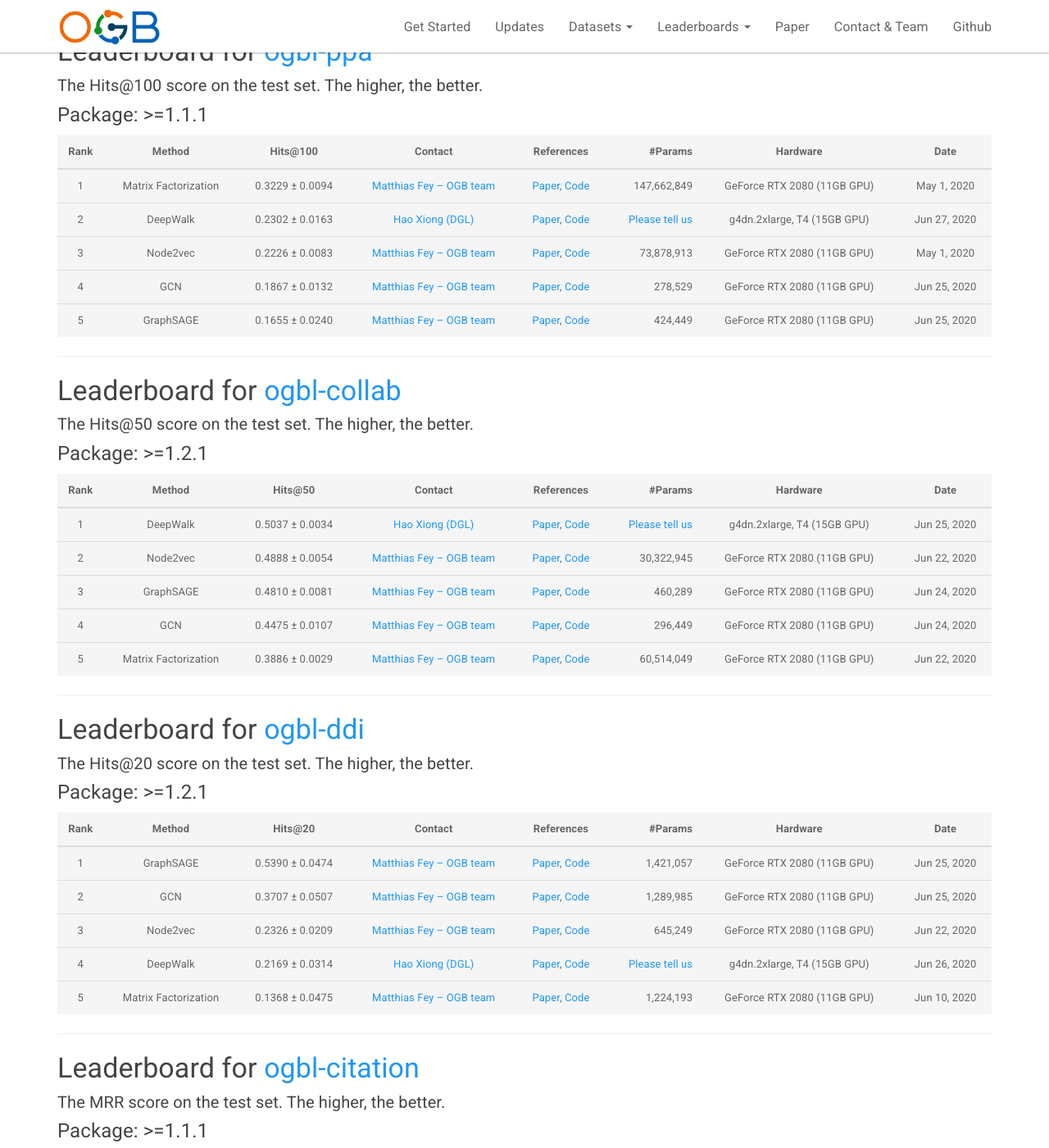
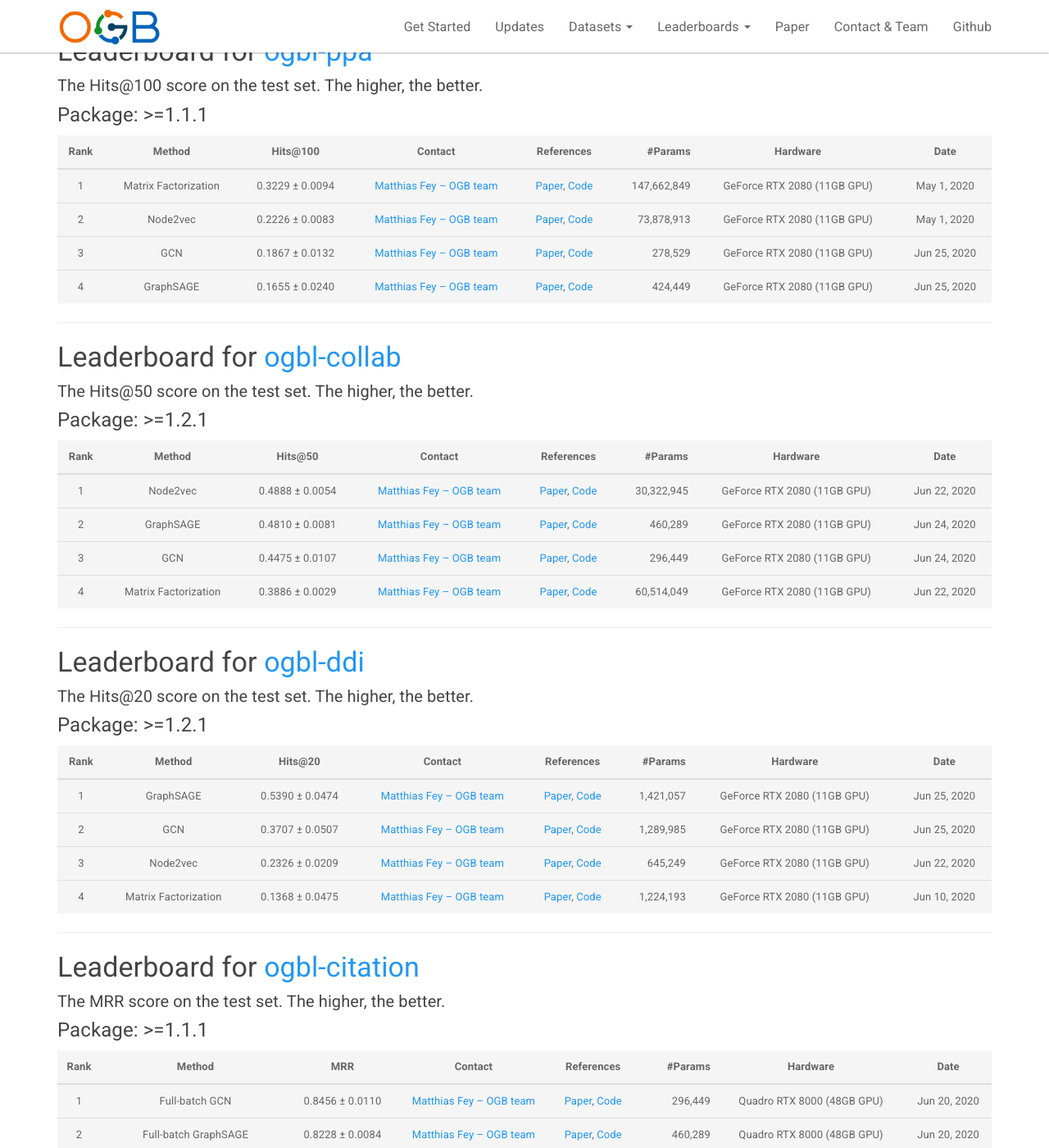
Before and after one commit to snap-stanford/ogb-web, a Jekyll site: the page built from _docs/leaderboard/leader_linkprop.md, in a window 1280 px wide and 1400 px high, scrolled down 440 px. Shown: the whole window at 82% size. Built offline with Jekyll 4.4.1, drawn with Linux system fonts in a browser that asks for light colours; some of the changed text lies outside the part shown.

Commit message:
updateleaderboard

```diff
--- a/_docs/leaderboard/leader_linkprop.md
+++ b/_docs/leaderboard/leader_linkprop.md
@@ -27,10 +27,9 @@ The **bold** method name indicates that the implementation is **official** (by t
 | Rank  | Method | Hits@100 | Contact | References | #Params | Hardware | Date
 |:----:|:-----:|:------:|:-----:|:-----:|-----:|:-----:|:-----:|
 |  1  |  Matrix Factorization  | 0.3229 ± 0.0094   | [Matthias Fey -- OGB team](mailto:matthias.fey@tu-dortmund.de) | [Paper](https://arxiv.org/abs/2005.00687), [Code](https://github.com/snap-stanford/ogb/tree/master/examples/linkproppred/ppa) | 147,662,849 | GeForce RTX 2080 (11GB GPU) | May 1, 2020 |
-|  2  |  DeepWalk  | 0.2302 ± 0.0163   | [Hao Xiong (DGL)](mailto:taxuexh@sjtu.edu.cn) | [Paper](https://arxiv.org/pdf/1403.6652.pdf), [Code](https://github.com/dmlc/dgl/tree/master/examples/pytorch/ogb/deepwalk) | [Please tell us](mailto:ogb@cs.stanford.edu) | g4dn.2xlarge, T4 (15GB GPU) | Jun 27, 2020 |
-|  3  |  Node2vec  | 0.2226 ± 0.0083   | [Matthias Fey -- OGB team](mailto:matthias.fey@tu-dortmund.de) | [Paper](https://arxiv.org/abs/1607.00653), [Code](https://github.com/snap-stanford/ogb/tree/master/examples/linkproppred/ppa) | 73,878,913 | GeForce RTX 2080 (11GB GPU) | May 1, 2020 |
-|  4  |  GCN  | 0.1867 ± 0.0132   | [Matthias Fey -- OGB team](mailto:matthias.fey@tu-dortmund.de) | [Paper](https://arxiv.org/abs/1609.02907), [Code](https://github.com/snap-stanford/ogb/tree/master/examples/linkproppred/ppa) | 278,529 | GeForce RTX 2080 (11GB GPU) | Jun 25, 2020 |
-|  5  |  GraphSAGE  | 0.1655 ± 0.0240   | [Matthias Fey -- OGB team](mailto:matthias.fey@tu-dortmund.de) | [Paper](https://arxiv.org/abs/1706.02216), [Code](https://github.com/snap-stanford/ogb/tree/master/examples/linkproppred/ppa) | 424,449 | GeForce RTX 2080 (11GB GPU) | Jun 25, 2020 |
+|  2  |  Node2vec  | 0.2226 ± 0.0083   | [Matthias Fey -- OGB team](mailto:matthias.fey@tu-dortmund.de) | [Paper](https://arxiv.org/abs/1607.00653), [Code](https://github.com/snap-stanford/ogb/tree/master/examples/linkproppred/ppa) | 73,878,913 | GeForce RTX 2080 (11GB GPU) | May 1, 2020 |
+|  3  |  GCN  | 0.1867 ± 0.0132   | [Matthias Fey -- OGB team](mailto:matthias.fey@tu-dortmund.de) | [Paper](https://arxiv.org/abs/1609.02907), [Code](https://github.com/snap-stanford/ogb/tree/master/examples/linkproppred/ppa) | 278,529 | GeForce RTX 2080 (11GB GPU) | Jun 25, 2020 |
+|  4  |  GraphSAGE  | 0.1655 ± 0.0240   | [Matthias Fey -- OGB team](mailto:matthias.fey@tu-dortmund.de) | [Paper](https://arxiv.org/abs/1706.02216), [Code](https://github.com/snap-stanford/ogb/tree/master/examples/linkproppred/ppa) | 424,449 | GeForce RTX 2080 (11GB GPU) | Jun 25, 2020 |
 
 
 
@@ -46,11 +45,10 @@ The **bold** method name indicates that the implementation is **official** (by t
 
 | Rank  | Method | Hits@50 | Contact | References | #Params | Hardware | Date
 |:----:|:-----:|:------:|:-----:|:-----:|-----:|:-----:|:-----:|
-|  1  |  DeepWalk  | 0.5037 ± 0.0034   | [Hao Xiong (DGL)](mailto:taxuexh@sjtu.edu.cn) | [Paper](https://arxiv.org/pdf/1403.6652.pdf), [Code](https://github.com/dmlc/dgl/tree/master/examples/pytorch/ogb/deepwalk) | [Please tell us](mailto:ogb@cs.stanford.edu) | g4dn.2xlarge, T4 (15GB GPU) | Jun 25, 2020 |
-|  2  |  Node2vec  | 0.4888 ± 0.0054   | [Matthias Fey -- OGB team](mailto:matthias.fey@tu-dortmund.de) | [Paper](https://arxiv.org/abs/1607.00653), [Code](https://github.com/snap-stanford/ogb/tree/master/examples/linkproppred/collab) | 30,322,945 | GeForce RTX 2080 (11GB GPU) | Jun 22, 2020 |
-|  3  |  GraphSAGE  | 0.4810 ± 0.0081   | [Matthias Fey -- OGB team](mailto:matthias.fey@tu-dortmund.de) | [Paper](https://arxiv.org/abs/1706.02216), [Code](https://github.com/snap-stanford/ogb/tree/master/examples/linkproppred/collab) | 460,289 | GeForce RTX 2080 (11GB GPU) | Jun 24, 2020 |
-|  4  |  GCN  | 0.4475 ± 0.0107   | [Matthias Fey -- OGB team](mailto:matthias.fey@tu-dortmund.de) | [Paper](https://arxiv.org/abs/1609.02907), [Code](https://github.com/snap-stanford/ogb/tree/master/examples/linkproppred/collab) | 296,449 | GeForce RTX 2080 (11GB GPU) | Jun 24, 2020 |
-|  5  |  Matrix Factorization  | 0.3886 ± 0.0029   | [Matthias Fey -- OGB team](mailto:matthias.fey@tu-dortmund.de) | [Paper](https://arxiv.org/abs/2005.00687), [Code](https://github.com/snap-stanford/ogb/tree/master/examples/linkproppred/collab) | 60,514,049 | GeForce RTX 2080 (11GB GPU) | Jun 22, 2020 |
+|  1  |  Node2vec  | 0.4888 ± 0.0054   | [Matthias Fey -- OGB team](mailto:matthias.fey@tu-dortmund.de) | [Paper](https://arxiv.org/abs/1607.00653), [Code](https://github.com/snap-stanford/ogb/tree/master/examples/linkproppred/collab) | 30,322,945 | GeForce RTX 2080 (11GB GPU) | Jun 22, 2020 |
+|  2  |  GraphSAGE  | 0.4810 ± 0.0081   | [Matthias Fey -- OGB team](mailto:matthias.fey@tu-dortmund.de) | [Paper](https://arxiv.org/abs/1706.02216), [Code](https://github.com/snap-stanford/ogb/tree/master/examples/linkproppred/collab) | 460,289 | GeForce RTX 2080 (11GB GPU) | Jun 24, 2020 |
+|  3  |  GCN  | 0.4475 ± 0.0107   | [Matthias Fey -- OGB team](mailto:matthias.fey@tu-dortmund.de) | [Paper](https://arxiv.org/abs/1609.02907), [Code](https://github.com/snap-stanford/ogb/tree/master/examples/linkproppred/collab) | 296,449 | GeForce RTX 2080 (11GB GPU) | Jun 24, 2020 |
+|  4  |  Matrix Factorization  | 0.3886 ± 0.0029   | [Matthias Fey -- OGB team](mailto:matthias.fey@tu-dortmund.de) | [Paper](https://arxiv.org/abs/2005.00687), [Code](https://github.com/snap-stanford/ogb/tree/master/examples/linkproppred/collab) | 60,514,049 | GeForce RTX 2080 (11GB GPU) | Jun 22, 2020 |
 
 
 
@@ -69,8 +67,7 @@ The **bold** method name indicates that the implementation is **official** (by t
 |  1  |  GraphSAGE  | 0.5390 ± 0.0474   | [Matthias Fey -- OGB team](mailto:matthias.fey@tu-dortmund.de) | [Paper](https://arxiv.org/abs/1706.02216), [Code](https://github.com/snap-stanford/ogb/tree/master/examples/linkproppred/ddi) | 1,421,057 | GeForce RTX 2080 (11GB GPU) | Jun 25, 2020 |
 |  2  |  GCN  | 0.3707 ± 0.0507   | [Matthias Fey -- OGB team](mailto:matthias.fey@tu-dortmund.de) | [Paper](https://arxiv.org/abs/1609.02907), [Code](https://github.com/snap-stanford/ogb/tree/master/examples/linkproppred/ddi) | 1,289,985 | GeForce RTX 2080 (11GB GPU) | Jun 25, 2020 |
 |  3  |  Node2vec  | 0.2326 ± 0.0209   | [Matthias Fey -- OGB team](mailto:matthias.fey@tu-dortmund.de) | [Paper](https://arxiv.org/abs/1607.00653), [Code](https://github.com/snap-stanford/ogb/tree/master/examples/linkproppred/ddi) | 645,249 | GeForce RTX 2080 (11GB GPU) | Jun 22, 2020 |
-|  4  |  DeepWalk  | 0.2169 ± 0.0314   | [Hao Xiong (DGL)](mailto:taxuexh@sjtu.edu.cn) | [Paper](https://arxiv.org/pdf/1403.6652.pdf), [Code](https://github.com/ShawXh/dgl/tree/ogb-deepwalk/examples/pytorch/ogb/deepwalk) | [Please tell us](mailto:ogb@cs.stanford.edu) | g4dn.2xlarge, T4 (15GB GPU) | Jun 26, 2020 |
-|  5  |  Matrix Factorization  | 0.1368 ± 0.0475   | [Matthias Fey -- OGB team](mailto:matthias.fey@tu-dortmund.de) | [Paper](https://arxiv.org/abs/2005.00687), [Code](https://github.com/snap-stanford/ogb/tree/master/examples/linkproppred/ddi) | 1,224,193 | GeForce RTX 2080 (11GB GPU) | Jun 10, 2020 |
+|  4  |  Matrix Factorization  | 0.1368 ± 0.0475   | [Matthias Fey -- OGB team](mailto:matthias.fey@tu-dortmund.de) | [Paper](https://arxiv.org/abs/2005.00687), [Code](https://github.com/snap-stanford/ogb/tree/master/examples/linkproppred/ddi) | 1,224,193 | GeForce RTX 2080 (11GB GPU) | Jun 10, 2020 |
 
 
 
@@ -88,12 +85,11 @@ The **bold** method name indicates that the implementation is **official** (by t
 |:----:|:-----:|:------:|:-----:|:-----:|-----:|:-----:|:-----:|
 |  1  |  Full-batch GCN  | 0.8456 ± 0.0110   | [Matthias Fey -- OGB team](mailto:matthias.fey@tu-dortmund.de) | [Paper](https://arxiv.org/abs/1609.02907), [Code](https://github.com/snap-stanford/ogb/tree/master/examples/linkproppred/citation) | 296,449 | Quadro RTX 8000 (48GB GPU) | Jun 20, 2020 |
 |  2  |  Full-batch GraphSAGE  | 0.8228 ± 0.0084   | [Matthias Fey -- OGB team](mailto:matthias.fey@tu-dortmund.de) | [Paper](https://arxiv.org/abs/1706.02216), [Code](https://github.com/snap-stanford/ogb/tree/master/examples/linkproppred/citation) | 460,289 | Quadro RTX 8000 (48GB GPU) | Jun 20, 2020 |
-|  3  |  DeepWalk  | 0.8159 ± 0.0006   | [Hao Xiong (DGL)](mailto:taxuexh@sjtu.edu.cn) | [Paper](https://arxiv.org/pdf/1403.6652.pdf), [Code](https://github.com/dmlc/dgl/tree/master/examples/pytorch/ogb/deepwalk) | [Please tell us](mailto:ogb@cs.stanford.edu) | g4dn.2xlarge, T4 (15GB GPU) | Jun 27, 2020 |
-|  4  |  NeighborSampling (SAGE aggr)  | 0.8048 ± 0.0015   | [Matthias Fey -- OGB team](mailto:matthias.fey@tu-dortmund.de) | [Paper](https://arxiv.org/abs/1706.02216), [Code](https://github.com/snap-stanford/ogb/tree/master/examples/linkproppred/citation) | 460,289 | GeForce RTX 2080 (11GB GPU) | Jun 10, 2020 |
-|  5  |  ClusterGCN (GCN aggr)  | 0.8021 ± 0.0029   | [Matthias Fey -- OGB team](mailto:matthias.fey@tu-dortmund.de) | [Paper](https://arxiv.org/abs/1905.07953), [Code](https://github.com/snap-stanford/ogb/tree/master/examples/linkproppred/citation) | 296,449 | GeForce RTX 2080 (11GB GPU) | Jun 10, 2020 |
-|  6  |  GraphSAINT (GCN aggr)  | 0.7943 ± 0.0043   | [Matthias Fey -- OGB team](mailto:matthias.fey@tu-dortmund.de) | [Paper](https://arxiv.org/abs/1907.04931), [Code](https://github.com/snap-stanford/ogb/tree/master/examples/linkproppred/citation) | 296,449 | GeForce RTX 2080 (11GB GPU) | Jun 10, 2020 |
-|  7  |  Node2vec  | 0.5964 ± 0.0011   | [Matthias Fey -- OGB team](mailto:matthias.fey@tu-dortmund.de) | [Paper](https://arxiv.org/abs/1607.00653), [Code](https://github.com/snap-stanford/ogb/tree/master/examples/linkproppred/citation) | 374,911,105 | GeForce RTX 2080 (11GB GPU) | Jun 10, 2020 |
-|  8  |  Matrix Factorization  | 0.5316 ± 0.0565   | [Matthias Fey -- OGB team](mailto:matthias.fey@tu-dortmund.de) | [Paper](https://arxiv.org/abs/2005.00687), [Code](https://github.com/snap-stanford/ogb/tree/master/examples/linkproppred/citation) | 281,113,505 | GeForce RTX 2080 (11GB GPU) | Jun 10, 2020 |
+|  3  |  NeighborSampling (SAGE aggr)  | 0.8048 ± 0.0015   | [Matthias Fey -- OGB team](mailto:matthias.fey@tu-dortmund.de) | [Paper](https://arxiv.org/abs/1706.02216), [Code](https://github.com/snap-stanford/ogb/tree/master/examples/linkproppred/citation) | 460,289 | GeForce RTX 2080 (11GB GPU) | Jun 10, 2020 |
+|  4  |  ClusterGCN (GCN aggr)  | 0.8021 ± 0.0029   | [Matthias Fey -- OGB team](mailto:matthias.fey@tu-dortmund.de) | [Paper](https://arxiv.org/abs/1905.07953), [Code](https://github.com/snap-stanford/ogb/tree/master/examples/linkproppred/citation) | 296,449 | GeForce RTX 2080 (11GB GPU) | Jun 10, 2020 |
+|  5  |  GraphSAINT (GCN aggr)  | 0.7943 ± 0.0043   | [Matthias Fey -- OGB team](mailto:matthias.fey@tu-dortmund.de) | [Paper](https://arxiv.org/abs/1907.04931), [Code](https://github.com/snap-stanford/ogb/tree/master/examples/linkproppred/citation) | 296,449 | GeForce RTX 2080 (11GB GPU) | Jun 10, 2020 |
+|  6  |  Node2vec  | 0.5964 ± 0.0011   | [Matthias Fey -- OGB team](mailto:matthias.fey@tu-dortmund.de) | [Paper](https://arxiv.org/abs/1607.00653), [Code](https://github.com/snap-stanford/ogb/tree/master/examples/linkproppred/citation) | 374,911,105 | GeForce RTX 2080 (11GB GPU) | Jun 10, 2020 |
+|  7  |  Matrix Factorization  | 0.5316 ± 0.0565   | [Matthias Fey -- OGB team](mailto:matthias.fey@tu-dortmund.de) | [Paper](https://arxiv.org/abs/2005.00687), [Code](https://github.com/snap-stanford/ogb/tree/master/examples/linkproppred/citation) | 281,113,505 | GeForce RTX 2080 (11GB GPU) | Jun 10, 2020 |
 
 
 
```
